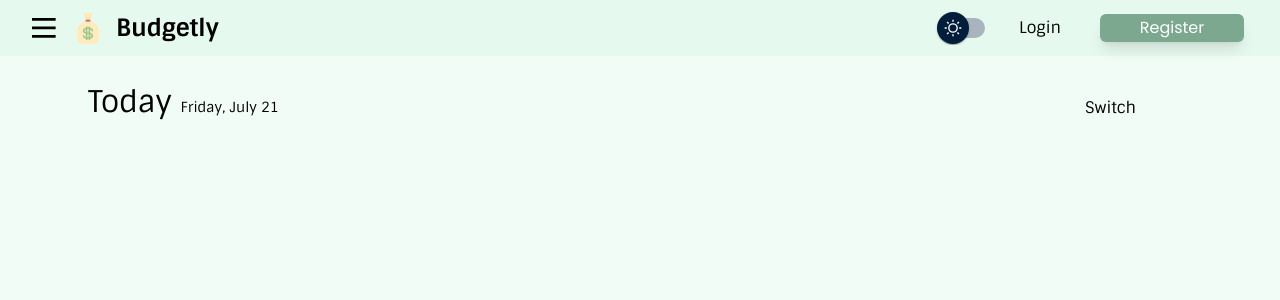
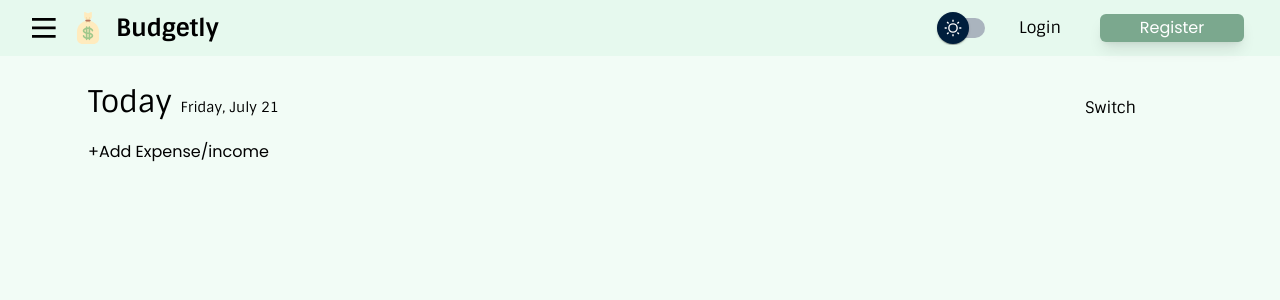
Before and after one commit to AndiRaihan/budgetly-frontend, a React (Vite) app: page /budgeting in a window 1280 px wide. Shown: the top 300 px of the page. Built offline with nearby package versions, Linux system fonts and the light colour scheme.

Commit message:
Finished form

```diff
--- a/src/components/BudgetingForm.tsx
+++ b/src/components/BudgetingForm.tsx
@@ -1,13 +1,18 @@
-import { Switch } from '@mui/material';
-import React from 'react'
-import { Controller, SubmitHandler, useForm } from 'react-hook-form';
+import { Switch } from "@mui/material";
+import React from "react";
+import { Controller, SubmitHandler, useForm } from "react-hook-form";
 import IconWarning from "../assets/icon _warning_.svg";
+import Period from "../utils/Period";
 
-export default function BudgetingForm({ showForm, setShowForm }: BudgetingFromProps) {
+export default function BudgetingForm({
+  showForm,
+  setShowForm,
+}: BudgetingFromProps) {
   type TrackingInput = {
-        trackingName: string;
+    title: string;
     amount: number | null;
-        trackDate: Date;
+    period: Period;
+    budgetDate: Date;
     trackType: boolean;
     category: string;
   };
@@ -18,14 +23,15 @@ export default function BudgetingForm({ showForm, setShowForm }: BudgetingFromPr
     control,
     reset,
     formState: { errors, isDirty, isValid },
+    watch,
   } = useForm<TrackingInput>();
 
   const handleReset = () => {
     setShowForm(false);
     reset({
-          trackingName: "",
+      title: "",
       amount: null,
-          trackDate: new Date(),
+      budgetDate: new Date(),
       trackType: false,
       category: "Placeholder",
     });
@@ -43,22 +49,20 @@ export default function BudgetingForm({ showForm, setShowForm }: BudgetingFromPr
       } transition-all ease-in-out duration-300 flex flex-col justify-center bg-transparent w-11/12 overflow-hidden`}
       noValidate
     >
-          <div className="flex">
       <input
-              id="trackingName"
+        id="title"
         type="text"
         className="bg-transparent placeholder-black focus:placeholder-slate-600"
-              placeholder="Expense/Income Name"
-              {...register("trackingName", {
+        placeholder="Title"
+        {...register("title", {
           required: "Tracking name is required",
         })}
       />
-          </div>
       <input
         id="amount"
         type="number"
         className="bg-transparent placeholder-black focus:placeholder-slate-600 hover:placeholder-slate-600 text-4xl"
-            placeholder="Amount"
+        placeholder="Target Amount"
         {...register("amount", {
           required: "Amount is required",
           valueAsNumber: true,
@@ -67,25 +71,30 @@ export default function BudgetingForm({ showForm, setShowForm }: BudgetingFromPr
 
       <div className="flex justify-between items-center">
         <div className="flex">
+          <select
+            className="bg-transparent focus:ring-primary-100 focus:border-primary-100 focus:border px-2 py-1 rounded-md"
+            {...register("period", {
+              required: "Period is required",
+            })}
+          >
+            <option value={Period.Daily} selected>
+              {Period.Daily}
+            </option>
+            <option value={Period.Weekly}>{Period.Weekly}</option>
+            <option value={Period.Monthly}>{Period.Monthly}</option>
+            <option value={Period.Custom}>{Period.Custom}</option>
+          </select>
+          {watch("period") === Period.Custom && (
             <input
               id="track-date"
               type="date"
               className="bg-transparent"
-                {...register("trackDate", {
-                  required: "Date is required",
+              {...register("budgetDate", {
+                required: watch('period') === Period.Custom ? "Date is required" : false,
                 valueAsDate: true,
               })}
             />
-              <div className="border border-background-light-400 rounded-md mx-2">
-                <span className="text-black ml-3 mr-0">Income</span>
-                <Controller
-                  name="trackType"
-                  control={control}
-                  defaultValue={false}
-                  render={({ field }) => <Switch {...field} />}
-                />
-                <span className="text-black ml-0 mr-3">Expense</span>
-              </div>
+          )}
           <select
             className="bg-transparent focus:ring-primary-100 focus:border-primary-100 focus:border px-2 py-1 rounded-md"
             {...register("category", {
@@ -99,6 +108,15 @@ export default function BudgetingForm({ showForm, setShowForm }: BudgetingFromPr
             </option>
             <option value="contoh">Contoh</option>
           </select>
+          <div className="mx-2">
+            <Controller
+              name="trackType"
+              control={control}
+              defaultValue={false}
+              render={({ field }) => <Switch {...field} />}
+            />
+            <span className="text-black ml-0 mr-3">Recurring</span>
+          </div>
         </div>
         <div>
           <button
@@ -119,10 +137,10 @@ export default function BudgetingForm({ showForm, setShowForm }: BudgetingFromPr
           </button>
         </div>
       </div>
-          {errors.trackingName && (
+      {errors.title && (
         <p className="text-red-600 dark:text-red-500 text-sm flex justify-center items-center self-start">
           <img src={IconWarning} className="w-3 mx-2" />
-              {errors.trackingName.message}
+          {errors.title.message}
         </p>
       )}
       {errors.amount && (
@@ -131,10 +149,10 @@ export default function BudgetingForm({ showForm, setShowForm }: BudgetingFromPr
           {errors.amount.message}
         </p>
       )}
-          {errors.trackDate && (
+      {errors.budgetDate && (
         <p className="text-red-600 dark:text-red-500 text-sm flex justify-center items-center self-start">
           <img src={IconWarning} className="w-3 mx-2" />
-              {errors.trackDate.message}
+          {errors.budgetDate.message}
         </p>
       )}
       {errors.category && (
--- a/src/pages/Budgeting.tsx
+++ b/src/pages/Budgeting.tsx
@@ -2,6 +2,7 @@ import { useState } from "react";
 import { useSelector } from "react-redux";
 import { RootState } from "../redux/store";
 import CurrentPage from "../utils/CurrentPage";
+import BudgetingForm from "../components/BudgetingForm";
 
 export default function Budgeting({ translate, changeCurrentPage }: PageProps) {
   changeCurrentPage(CurrentPage.Budgeting);
@@ -24,13 +25,25 @@ export default function Budgeting({ translate, changeCurrentPage }: PageProps) {
           : " translate-x-0 w-screen"
       } transition-all ease-in-out duration-200 overflow-hidden`}
     >
-        <div className="flex justify-between items-end p-1 ml-5 mb-3 w-11/12">
+      <div className="flex justify-between items-end p-1 ml-5 mb-3 w-11/12">
         <h1 className="text-3xl">
           Today <span className="text-sm">{formattedDate}</span>
         </h1>
         {/* TODO: Ubah jadi dropdown Switch  */}
         <h1>Switch</h1>
       </div>
+      <BudgetingForm showForm={showForm} setShowForm={setShowForm} />
+      <button
+        onClick={() => setShowForm((prevState) => !prevState)}
+        className={`${
+          !showForm ? "max-h-max p-1 ml-5" : "max-h-0"
+        } transition-all ease-in-out duration-300  self-start text-start hover:bg-background-light-200 rounded-md w-11/12 overflow-hidden`}
+      >
+        +Add Expense/income
+      </button>
+      {showForm && (
+        <hr className="border rounded-md w-11/12 ml-5 border-black" />
+      )}
     </div>
   );
 }
```
Lines whose indentation alone changed are shown as unchanged.
